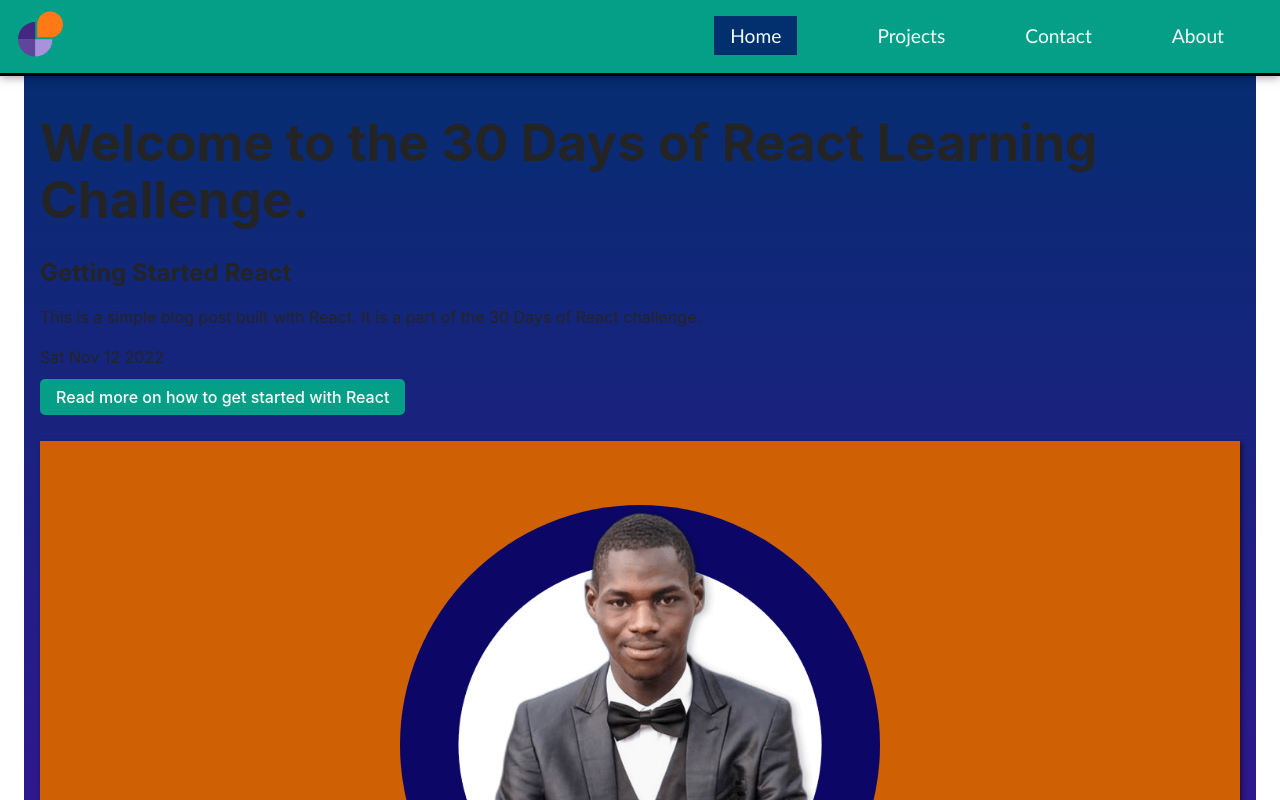
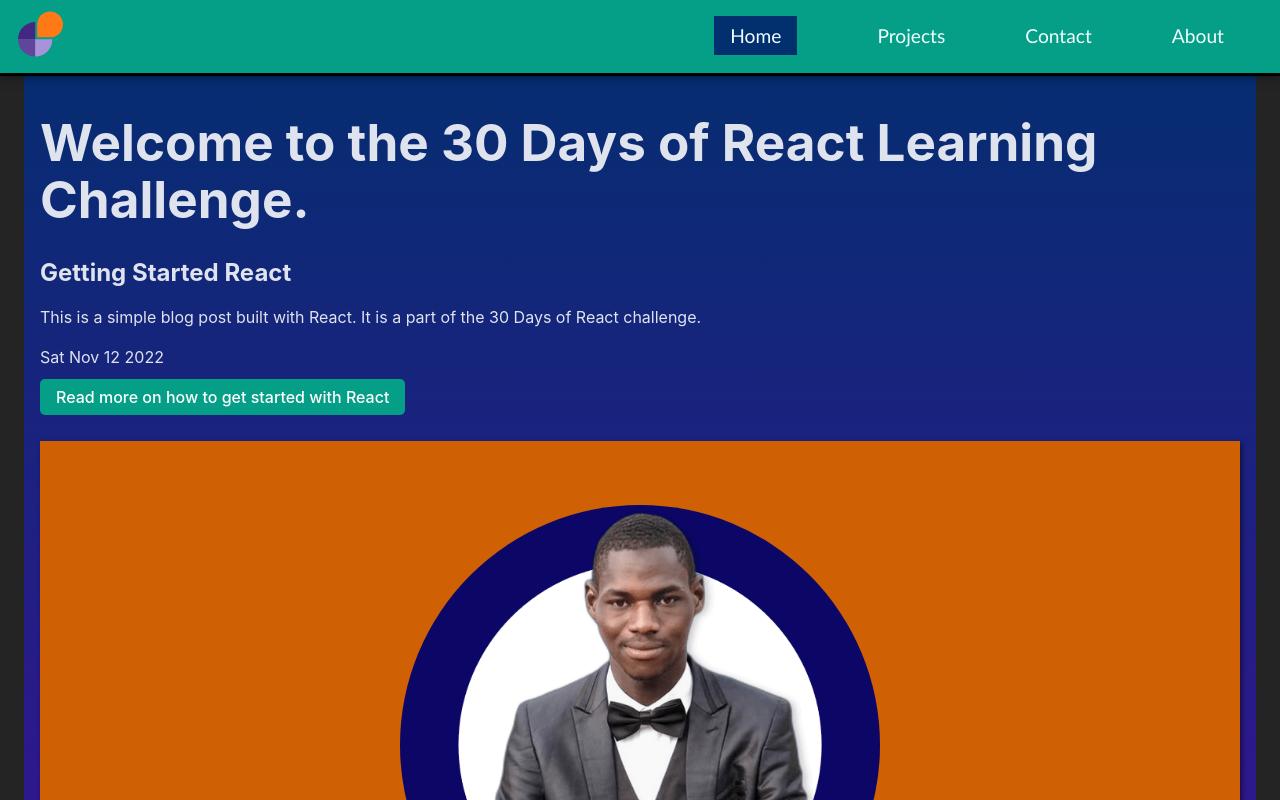
Before and after one commit to RealIB1/30-days-challenge-projects, a React (Vite) app: page / in a window 1280 px wide. Shown: the top 800 px of the page. Built offline with nearby package versions, Linux system fonts and the light colour scheme.

Commit message:
Update index.css

```diff
--- a/src/index.css
+++ b/src/index.css
@@ -27,7 +27,7 @@ a:hover {
 body {
   margin: 0;
   /* background-color: rgb(2, 47, 110); */
-  color: #242424;
+  color: rgba(255, 255, 255, 0.87);
   overflow-x: hidden;
 }
 
@@ -59,8 +59,8 @@ button:focus-visible {
   }
 
   body {
-     background-color: rgba(255, 255, 255, 0.87);
-    color: #242424;
+     background-color: #242424;
+    color: rgba(255, 255, 255, 0.87);
   }
 
   a:hover {
```
